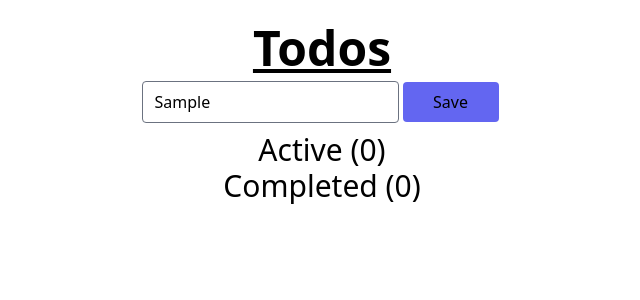
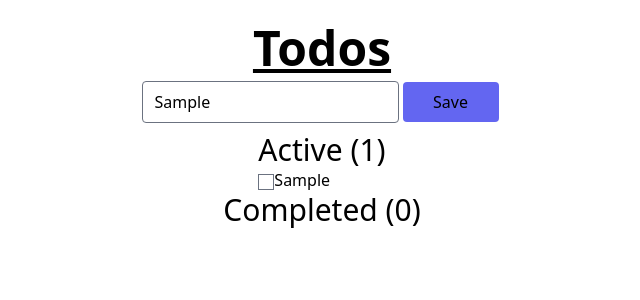
Before and after one commit to jimmywalsh/vue-todo-app, a Vue app: page / in a window 1280 px wide. Both pictures are taken after typing "Sample" into the empty fields and a click on the button "Save". Shown: the top 300 px of the page, without its empty margins (318-958 px from the left). Built offline with nearby package versions, Linux system fonts and the light colour scheme.

Commit message:
Add ability to complete a todo

```diff
--- a/src/components/TodoList.vue
+++ b/src/components/TodoList.vue
@@ -1,10 +1,12 @@
 <script lang="ts" setup>
 import useTodosStore from '@/stores/todosStore'
 import CreateTodo from '@/components/CreateTodo.vue'
+import { storeToRefs } from 'pinia'
 
 const todosStore = useTodosStore()
+const { completeTodo } = todosStore
+const { activeCount, active, completed, completedCount } = storeToRefs(todosStore);
 
-const { activeCount, completedCount } = todosStore
 </script>
 
 <template>
@@ -15,9 +17,20 @@ const { activeCount, completedCount } = todosStore
   <hr />
   <section>
     <h2 class="text-3xl font-semi-bold">Active ({{ activeCount }})</h2>
+    <ul v-for="todo in active">
+      <li>
+        <input @click="completeTodo(todo.text)" type="checkbox" id="scales" name="scales">
+        <label for="scales">{{todo.text}}</label>
+      </li>
+    </ul>
   </section>
   <section>
     <h2 class="text-3xl font-semi-bold">Completed ({{  completedCount }})</h2>
+    <div>
+      <li v-for="todo in completed">
+        {{ todo.text }} /{{ todo.createdAt }}
+      </li>
+    </div>
   </section>
   </div>
 </template>
--- a/src/stores/todosStore.ts
+++ b/src/stores/todosStore.ts
@@ -9,6 +9,9 @@ const useTodosStore = defineStore('todos', {
   actions: {
     addTodo(todo:TodoItem) {
       this.items.push(todo)
+    },
+    completeTodo(_todoText:string) {
+      // not implemented yet
     }
   },
   getters: {
```
